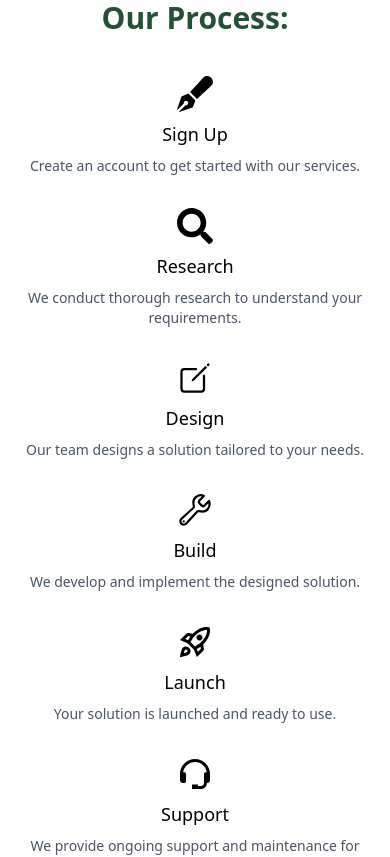
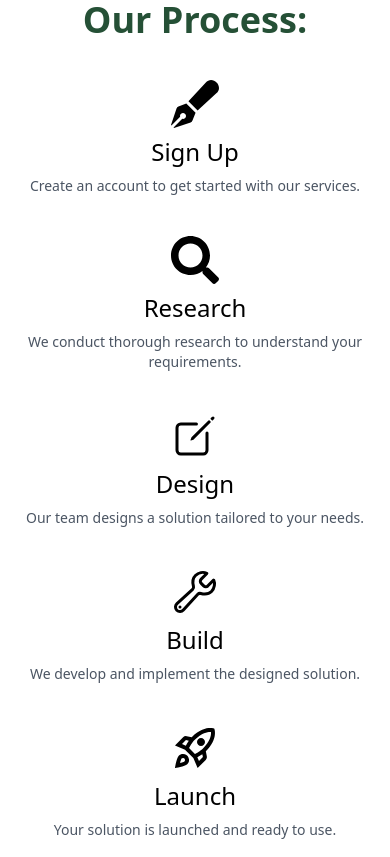
Before and after one commit to jdm1991/final-express, a Next.js app: page / in a window 390 px wide. Shown: the part 2140-2997 px from the top of the page. Built offline with nearby package versions, Linux system fonts and the light colour scheme; no server answers; the database is empty.

Commit message:
Process section fix

```diff
--- a/src/app/components/Process.jsx
+++ b/src/app/components/Process.jsx
@@ -5,55 +5,56 @@ import { BiSupport } from "react-icons/bi";
 
 export default function Process() {
   return (
+    <>
       <section className="bg-white py-12">
         <div className="max-w-7xl mx-auto px-4 sm:px-6 lg:px-8">
-        <h2 className="text-3xl sm:text-4xl md:text-5xl font-bold text-[#255036] mb-10 text-center sm:text-left">
+          <h2 className="text-4xl md:text-5xl font-bold text-[#255036] mb-10 text-center sm:text-left">
             Our Process:
           </h2>
-        <div className="grid grid-cols-1 sm:grid-cols-2 lg:grid-cols-6 gap-8">
+          <div className="flex flex-col sm:flex-row justify-center items-center space-y-10 sm:space-y-0 sm:space-x-6 lg:space-x-10">
             <div className="flex flex-col items-center space-y-2 hover:scale-110 transition-all duration-300">
-            <FaPenFancy className="text-4xl sm:text-5xl text-current" />
-            <p className="text-lg sm:text-2xl text-black">Sign Up</p>
+              <FaPenFancy className="text-5xl text-current" />
+              <p className="text-2xl text-black">Sign Up</p>
               <p className="text-sm text-gray-600 text-center">
                 Create an account to get started with our services.
               </p>
             </div>
-          <FaLongArrowAltRight className="hidden sm:block text-4xl sm:text-6xl text-yellow-400 self-center" />
+            <FaLongArrowAltRight className="text-6xl text-yellow-400 hidden sm:block" />
             <div className="flex flex-col items-center space-y-2 hover:scale-110 transition-all duration-300">
-            <FaSearch className="text-4xl sm:text-5xl text-current" />
-            <p className="text-lg sm:text-2xl text-black">Research</p>
+              <FaSearch className="text-5xl text-current" />
+              <p className="text-2xl text-black">Research</p>
               <p className="text-sm text-gray-600 text-center">
                 We conduct thorough research to understand your requirements.
               </p>
             </div>
-          <FaLongArrowAltRight className="hidden sm:block text-4xl sm:text-6xl text-yellow-400 self-center" />
+            <FaLongArrowAltRight className="text-6xl text-yellow-400 hidden sm:block" />
             <div className="flex flex-col items-center space-y-2 hover:scale-110 transition-all duration-300">
-            <IoCreateOutline className="text-4xl sm:text-5xl text-current" />
-            <p className="text-lg sm:text-2xl text-black">Design</p>
+              <IoCreateOutline className="text-5xl text-current" />
+              <p className="text-2xl text-black">Design</p>
               <p className="text-sm text-gray-600 text-center">
                 Our team designs a solution tailored to your needs.
               </p>
             </div>
-          <FaLongArrowAltRight className="hidden sm:block text-4xl sm:text-6xl text-yellow-400 self-center" />
+            <FaLongArrowAltRight className="text-6xl text-yellow-400 hidden sm:block" />
             <div className="flex flex-col items-center space-y-2 hover:scale-110 transition-all duration-300">
-            <IoBuildOutline className="text-4xl sm:text-5xl text-current" />
-            <p className="text-lg sm:text-2xl text-black">Build</p>
+              <IoBuildOutline className="text-5xl text-current" />
+              <p className="text-2xl text-black">Build</p>
               <p className="text-sm text-gray-600 text-center">
                 We develop and implement the designed solution.
               </p>
             </div>
-          <FaLongArrowAltRight className="hidden sm:block text-4xl sm:text-6xl text-yellow-400 self-center" />
+            <FaLongArrowAltRight className="text-6xl text-yellow-400 hidden sm:block" />
             <div className="flex flex-col items-center space-y-2 hover:scale-110 transition-all duration-300">
-            <MdOutlineRocketLaunch className="text-4xl sm:text-5xl text-current" />
-            <p className="text-lg sm:text-2xl text-black">Launch</p>
+              <MdOutlineRocketLaunch className="text-5xl text-current" />
+              <p className="text-2xl text-black">Launch</p>
               <p className="text-sm text-gray-600 text-center">
                 Your solution is launched and ready to use.
               </p>
             </div>
-          <FaLongArrowAltRight className="hidden sm:block text-4xl sm:text-6xl text-yellow-400 self-center" />
+            <FaLongArrowAltRight className="text-6xl text-yellow-400 hidden sm:block" />
             <div className="flex flex-col items-center space-y-2 hover:scale-110 transition-all duration-300">
-            <BiSupport className="text-4xl sm:text-5xl text-current" />
-            <p className="text-lg sm:text-2xl text-black">Support</p>
+              <BiSupport className="text-5xl text-current" />
+              <p className="text-2xl text-black">Support</p>
               <p className="text-sm text-gray-600 text-center">
                 We provide ongoing support and maintenance for your solution.
               </p>
@@ -61,5 +62,6 @@ export default function Process() {
           </div>
         </div>
       </section>
+    </>
   );
 }
```
Lines whose indentation alone changed are shown as unchanged.
